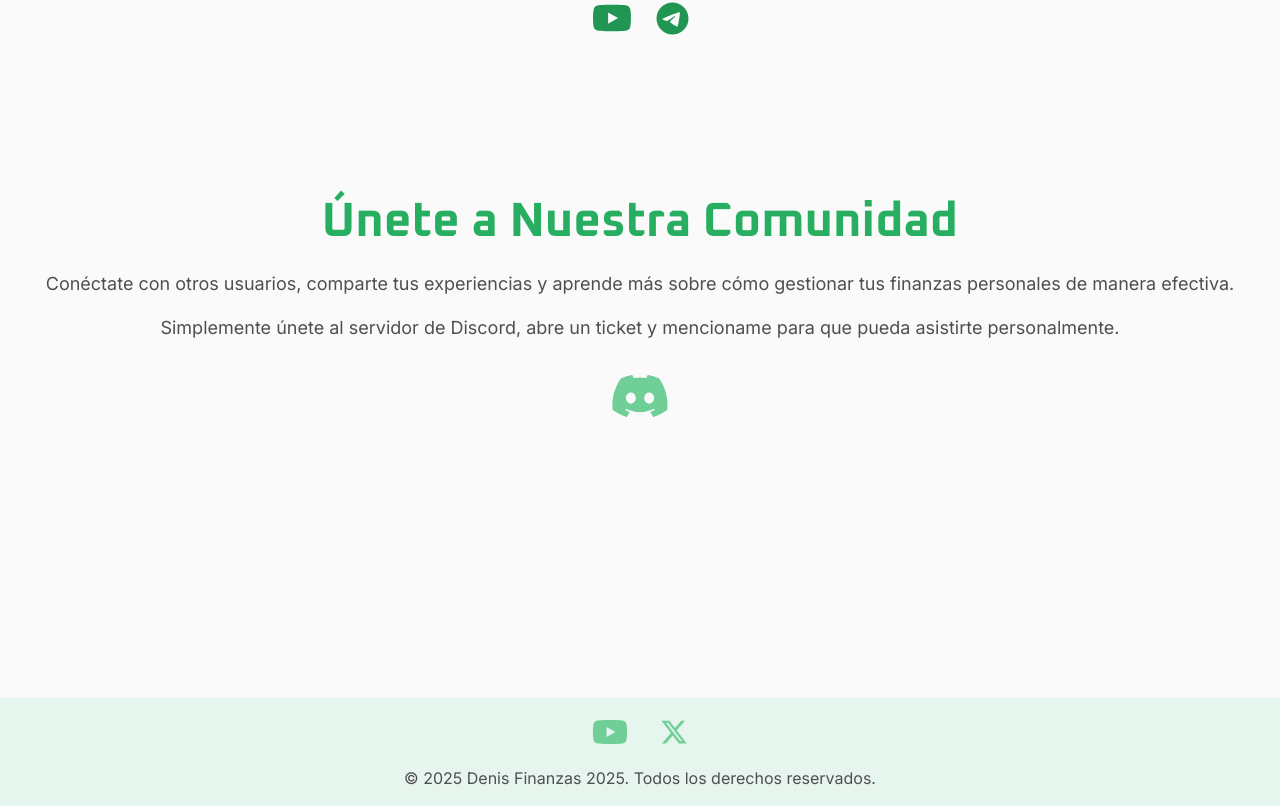
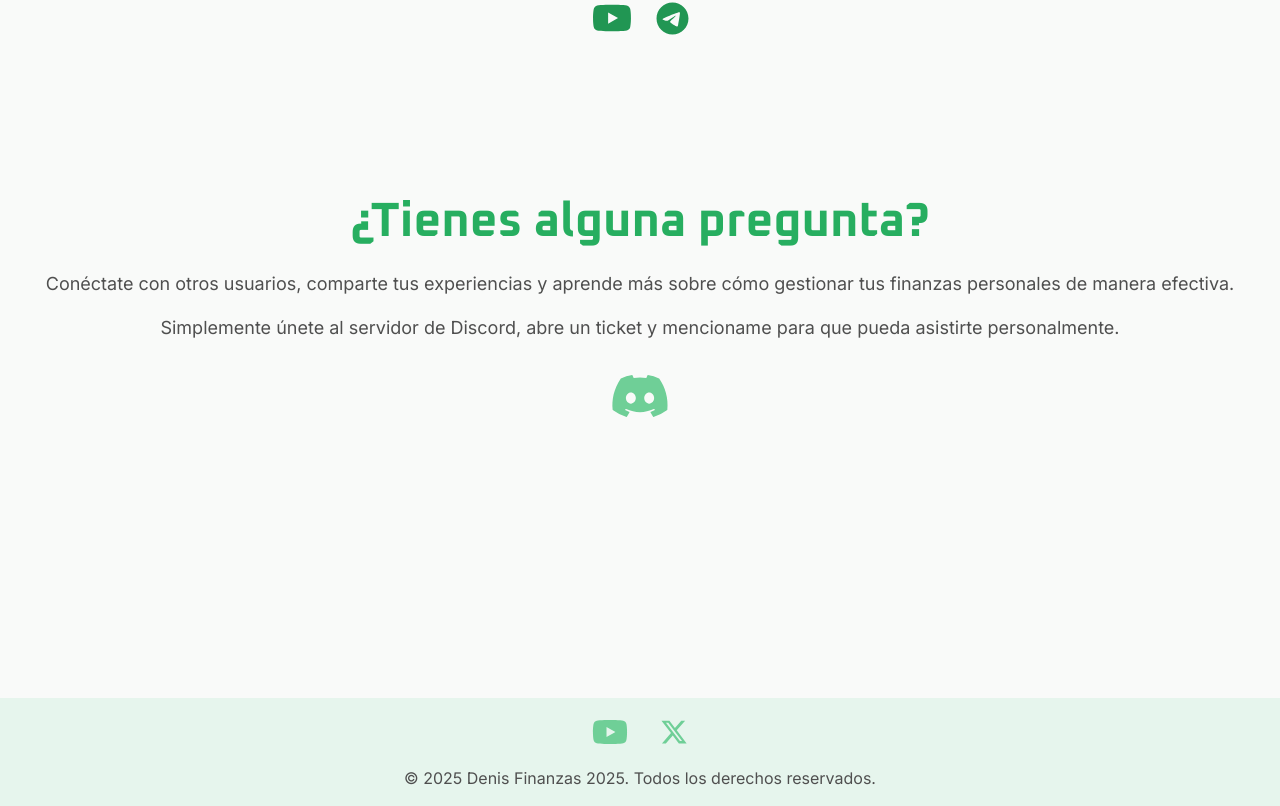
Before and after one commit to deniscrafts/denis-web, a React (Vite) app in the folder denis-finanzas/: page / in a window 1280 px wide. Shown: the part 5617-6423 px from the top of the page. Built offline with nearby package versions, Linux system fonts and the light colour scheme.

Commit message:
question

```diff
--- a/denis-finanzas/src/components/pages/JoinComminuty.tsx
+++ b/denis-finanzas/src/components/pages/JoinComminuty.tsx
@@ -4,7 +4,7 @@ const JoinCommunity = () => {
     return (
         <section id="joincommunity" className=" pt-40 w-full items-center justify-center flex flex-col scroll-mt-0 py-40">
             <div className="flex flex-col items-center justify-center text-center mb-20">
-                <h2 className="text-5xl text-[rgba(var(--branding))] font-bold mb-6">Únete a Nuestra Comunidad</h2>
+                <h2 className="text-5xl text-[rgba(var(--branding))] font-bold mb-6">¿Tienes alguna pregunta?</h2>
                 <p className="text-lg text-[rgba(var(--secondaryText))] mb-4">
                     Conéctate con otros usuarios, comparte tus experiencias y aprende más sobre cómo gestionar tus finanzas personales de manera efectiva.
                 </p>
```
